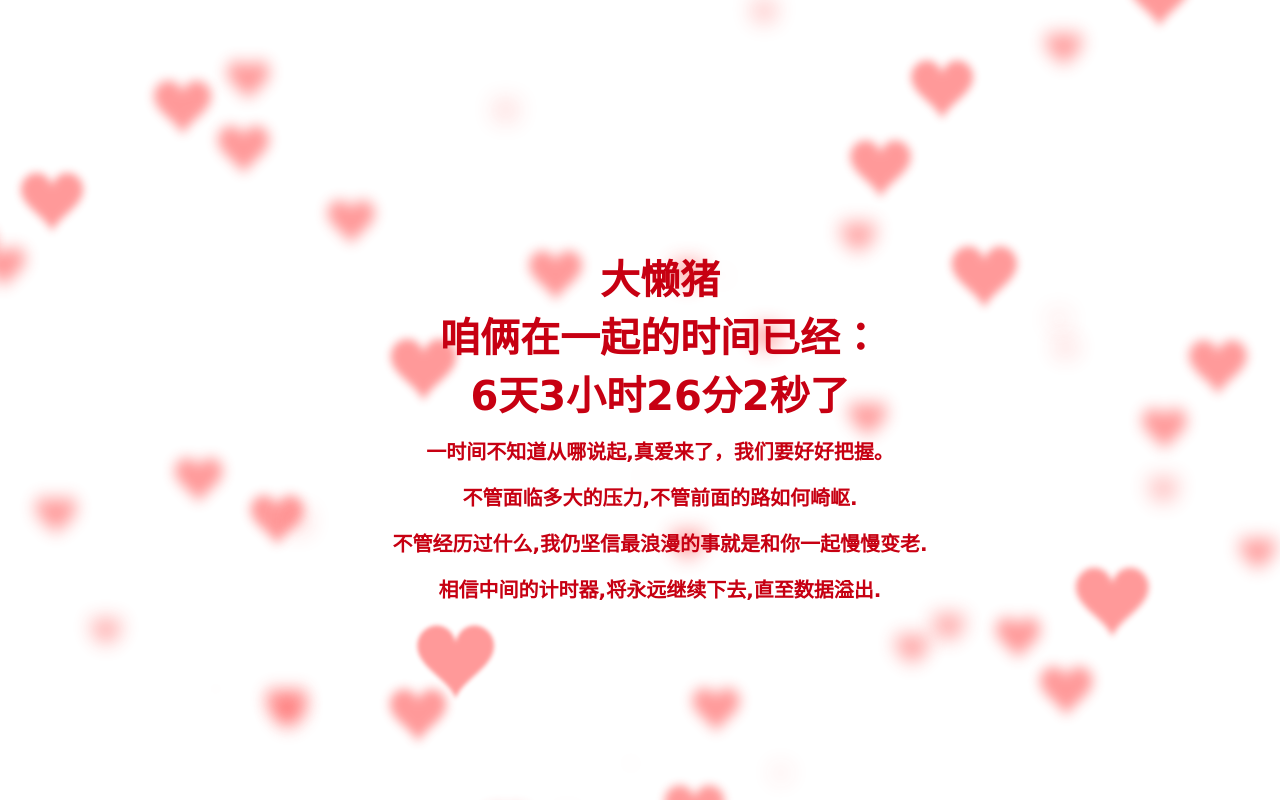
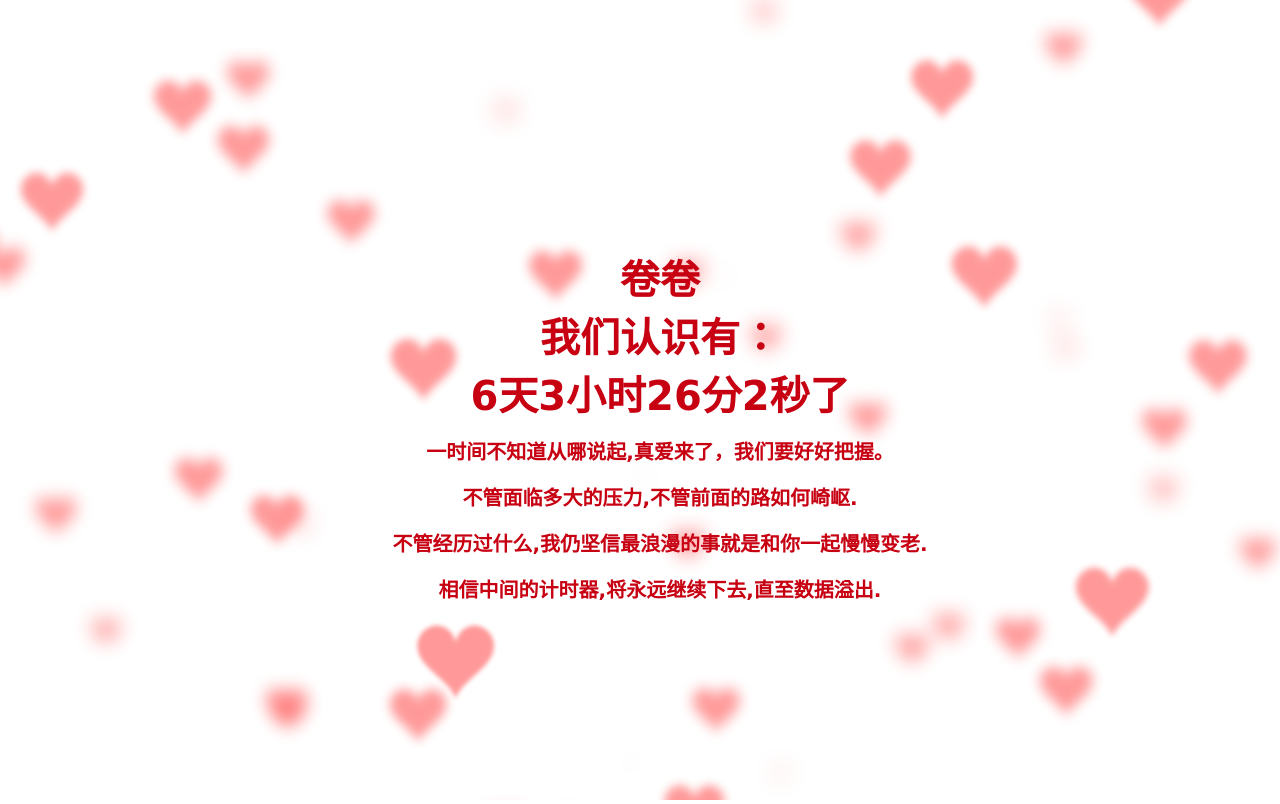
Before and after one commit to thePandaRabbit/love, a plain HTML site: page index.html in a window 1280 px wide. Drawn offline with Linux system fonts and the light colour scheme.

Commit message:
Update index.html

```diff
--- a/index.html
+++ b/index.html
@@ -141,7 +141,7 @@ window.onload=function starttime(){
 		var second = parseInt(time%60);  // 以60秒为一整份 取余 剩下秒数
 //				console.log(hour+":"+minute+":"+second)
 //				alert(hour)
-		obj.innerHTML="大懒猪<br>咱俩在一起的时间已经：<br>"+day+"天"+hour+"小时"+minute+"分"+second+"秒"+"了<br><span>一时间不知道从哪说起,真爱来了，我们要好好把握。<br>不管面临多大的压力,不管前面的路如何崎岖.<br>不管经历过什么,我仍坚信最浪漫的事就是和你一起慢慢变老.<br>相信中间的计时器,将永远继续下去,直至数据溢出.</span>"
+		obj.innerHTML="卷卷<br>我们认识有：<br>"+day+"天"+hour+"小时"+minute+"分"+second+"秒"+"了<br><span>一时间不知道从哪说起,真爱来了，我们要好好把握。<br>不管面临多大的压力,不管前面的路如何崎岖.<br>不管经历过什么,我仍坚信最浪漫的事就是和你一起慢慢变老.<br>相信中间的计时器,将永远继续下去,直至数据溢出.</span>"
 
 		return true;
 	}
```
